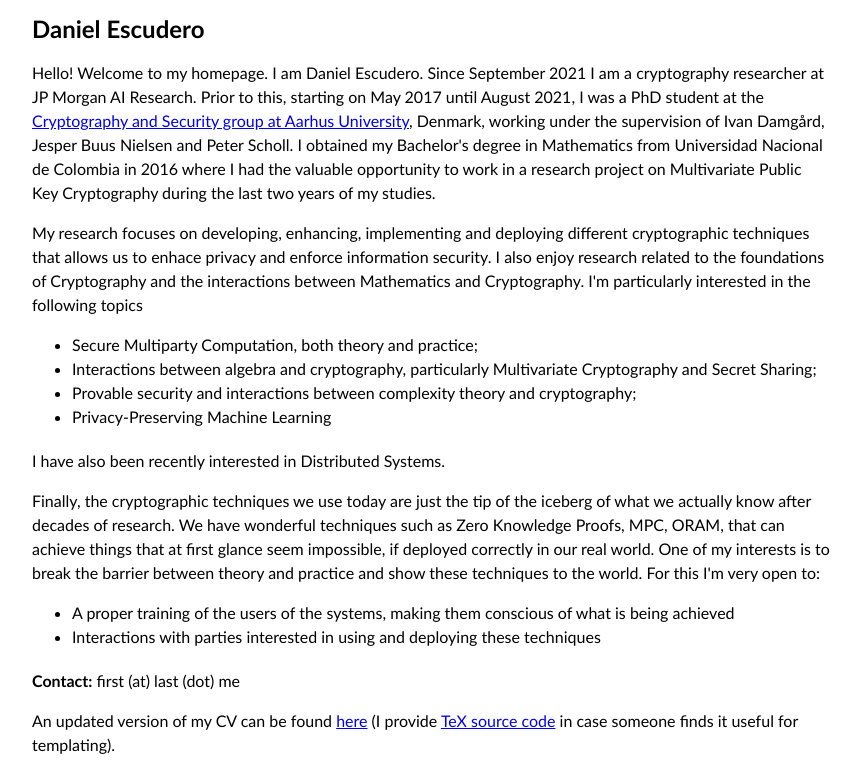
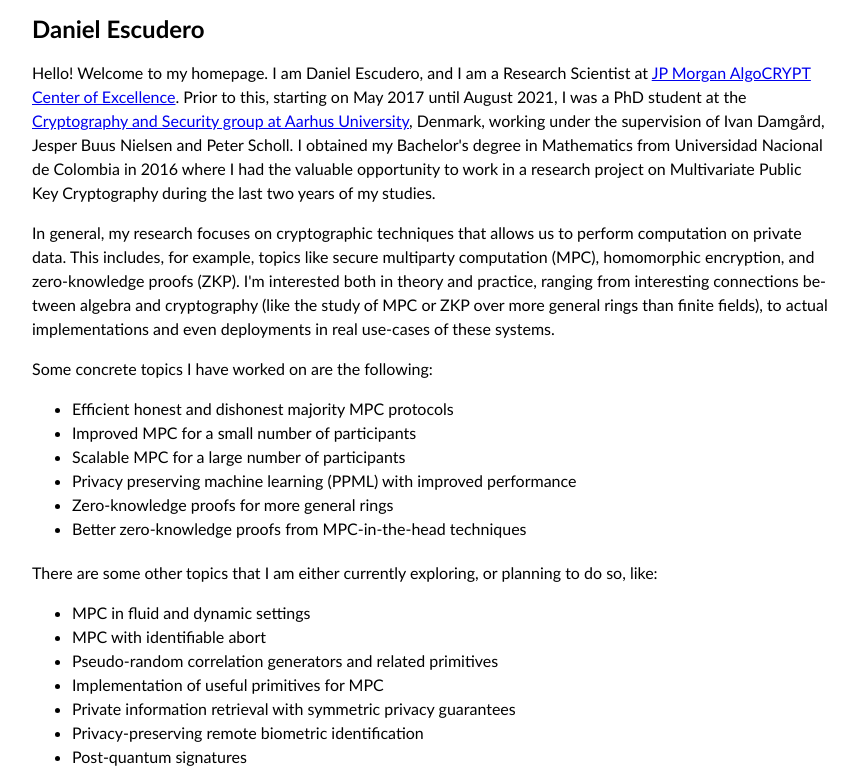
Before and after one commit to deescuderoo/deescuderoo.github.io, a plain HTML site: page about/index.html in a window 1280 px wide. Shown: the part 184-950 px from the top of the page, without its empty margins (208-1071 px from the left). Drawn offline with Linux system fonts and the light colour scheme.

Commit message:
April 2023

```diff
--- a/about/index.html
+++ b/about/index.html
@@ -49,21 +49,30 @@ Daniel Escudero
 </h2>
 <div id="outline-text-headline-1" class="outline-text-2">
 <p>
-Hello! Welcome to my homepage. I am Daniel Escudero. Since September 2021 I am a cryptography researcher at JP Morgan AI Research. Prior to this, starting on May 2017 until August 2021, I was a PhD student at the <a href="http://users-cs.au.dk/orlandi/cryptogroup/">Cryptography and Security group at Aarhus University</a>, Denmark, working under the supervision of Ivan Damgård, Jesper Buus Nielsen and Peter Scholl. I obtained my Bachelor&#39;s degree in Mathematics from Universidad Nacional de Colombia in 2016 where I had the valuable opportunity to work in a research project on Multivariate Public Key Cryptography during the last two years of my studies.</p>
+Hello! Welcome to my homepage. I am Daniel Escudero, and I am a Research Scientist at <a href="https://www.jpmorgan.com/technology/artificial-intelligence/initiatives/algocrypt-center-of-excellence">JP Morgan AlgoCRYPT Center of Excellence</a>. Prior to this, starting on May 2017 until August 2021, I was a PhD student at the <a href="http://users-cs.au.dk/orlandi/cryptogroup/">Cryptography and Security group at Aarhus University</a>, Denmark, working under the supervision of Ivan Damgård, Jesper Buus Nielsen and Peter Scholl. I obtained my Bachelor&#39;s degree in Mathematics from Universidad Nacional de Colombia in 2016 where I had the valuable opportunity to work in a research project on Multivariate Public Key Cryptography during the last two years of my studies.</p>
 <p>
-My research focuses on developing, enhancing, implementing and deploying different cryptographic techniques that allows us to enhace privacy and enforce information security. I also enjoy research related to the foundations of Cryptography and the interactions between Mathematics and Cryptography. I&#39;m particularly interested in the following topics</p>
+In general, my research focuses on cryptographic techniques that allows us to perform computation on private data. This includes, for example, topics like secure multiparty computation (MPC), homomorphic encryption, and zero-knowledge proofs (ZKP).
+I&#39;m interested both in theory and practice, ranging from interesting connections between algebra and cryptography (like the study of MPC or ZKP over more general rings than finite fields), to actual implementations and even deployments in real use-cases of these systems.</p>
+<p>
+Some concrete topics I have worked on are the following:</p>
 <ul>
-<li>Secure Multiparty Computation, both theory and practice;</li>
-<li>Interactions between algebra and cryptography, particularly Multivariate Cryptography and Secret Sharing;</li>
-<li>Provable security and interactions between complexity theory and cryptography;</li>
-<li>Privacy-Preserving Machine Learning</li>
+<li>Efficient honest and dishonest majority MPC protocols</li>
+<li>Improved MPC for a small number of participants</li>
+<li>Scalable MPC for a large number of participants</li>
+<li>Privacy preserving machine learning (PPML) with improved performance</li>
+<li>Zero-knowledge proofs for more general rings</li>
+<li>Better zero-knowledge proofs from MPC-in-the-head techniques</li>
 </ul>
-<p>I have also been recently interested in Distributed Systems.</p>
-<p>
-Finally, the cryptographic techniques we use today are just the tip of the iceberg of what we actually know after decades of research. We have wonderful techniques such as Zero Knowledge Proofs, MPC, ORAM, that can achieve things that at first glance seem impossible, if deployed correctly in our real world. One of my interests is to break the barrier between theory and practice and show these techniques to the world. For this I&#39;m very open to:</p>
+<p>There are some other topics that I am either currently exploring, or planning to do so, like:</p>
 <ul>
-<li>A proper training of the users of the systems, making them conscious of what is being achieved</li>
-<li>Interactions with parties interested in using and deploying these techniques</li>
+<li>MPC in fluid and dynamic settings</li>
+<li>MPC with identifiable abort</li>
+<li>Pseudo-random correlation generators and related primitives</li>
+<li>Implementation of useful primitives for MPC</li>
+<li>Private information retrieval with symmetric privacy guarantees</li>
+<li>Privacy-preserving remote biometric identification</li>
+<li>Post-quantum signatures</li>
+<li>Secure message transmission</li>
 </ul>
 <p><strong>Contact:</strong> first (at) last (dot) me</p>
 <p>
```
Also changed, not shown: index.html (+1 -1 lines), index.xml (+6 -5 lines), publications/index.html (+8 -7 lines), teaching/index.html (+22 -1 lines).
